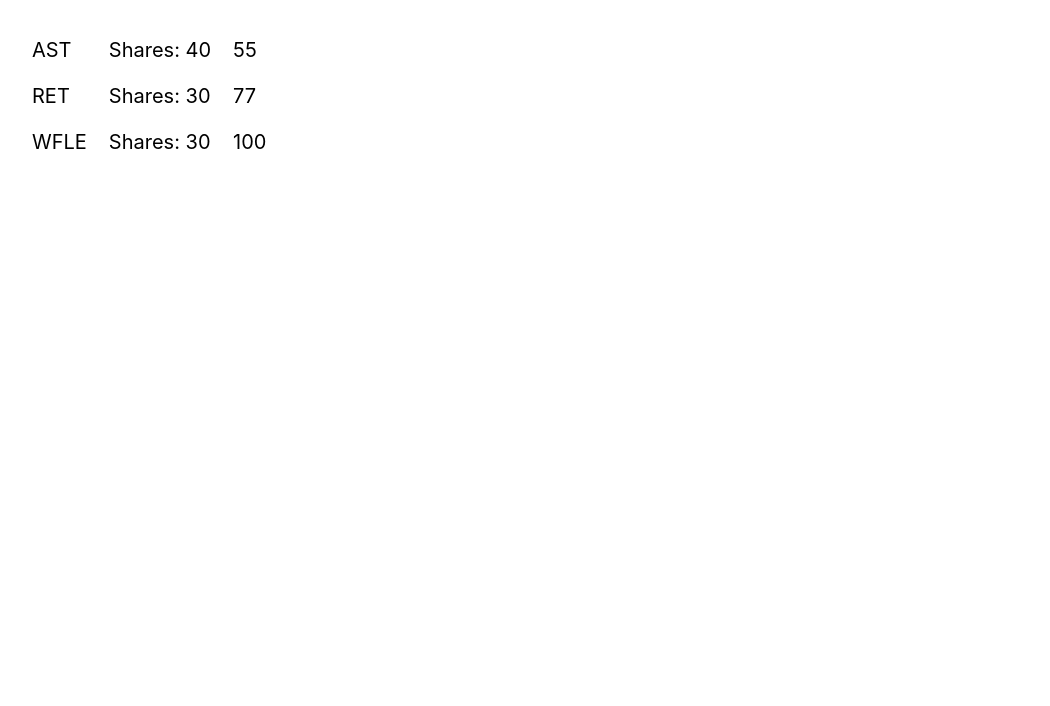
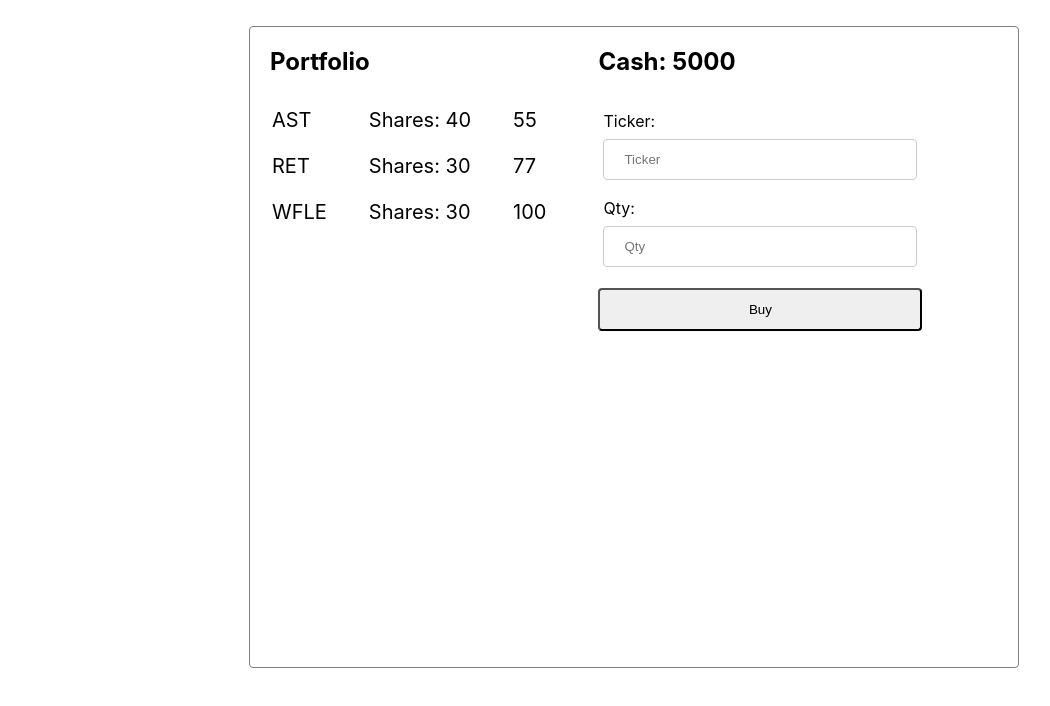
Before and after one commit to asaki444/stock-front-end, a React (Create React App) app in the folder front_end_react_app/: page / in a window 1280 px wide. Shown: the top 706 px of the page, without its empty margins (6-1056 px from the left). Built offline with nearby package versions, Linux system fonts and the light colour scheme.

Commit message:
added portfolio page, and components

```diff
--- a/front_end_react_app/src/App.js
+++ b/front_end_react_app/src/App.js
@@ -2,12 +2,14 @@ import React from 'react';
 import './App.css';
 import FormOnFirstPage from './components/FormOnFirstPage/FormOnFirstPage';
 import StockListTemplate from './components/StocksTemplate/StocksTemplate';
+import Portfolio from './components/Portfolio/Portfolio'
 
 function App() {
   return (
     <div className="App">
       {/* <FormOnFirstPage /> */}
-      <StockListTemplate />
+      {/* <StockListTemplate /> */}
+      <Portfolio />
     </div>
   );
 }
--- a/front_end_react_app/src/components/SignInForms/Registration.css
+++ b/front_end_react_app/src/components/Forms/FormStyles.css
@@ -7,7 +7,7 @@
     padding: 30px;
 }
 
-#password_confirmation, #password, #email, #name {
+#password_confirmation, #password, #email, input[type="text"], input[type="number"] {
     width: 100%;
     padding: 12px 20px;
     margin: 8px 0;
--- a/front_end_react_app/src/components/SignInForms/LogIn.js
+++ b/front_end_react_app/src/components/Forms/LogIn.js
@@ -1,5 +1,5 @@
 import React from 'react';
-import "./Registration.css";
+import "./FormStyles.css";
 
 function Login (props) {
 
--- /dev/null
+++ b/front_end_react_app/src/components/Forms/PurchaseForm.js
@@ -0,0 +1,28 @@
+import React from 'react';
+import './FormStyles.css';
+
+
+function PurchaseForm(props){
+
+    const balance = 5000;
+
+        return (
+            <div className="purchase-form-div">
+             <h2>Cash: {balance}</h2>
+             <form className="log-in-form">
+             <label for="ticker"> Ticker:
+              <input type="text" id="ticker" placeholder="Ticker"/>
+              </label>
+              <label for="number"> Qty:
+               <input type="number" id="number" placeholder="Qty"/>
+               </label>
+               <button id="register-button"> Buy</button>
+               </form>
+             </div>
+
+
+     )
+
+}
+
+export default PurchaseForm;
--- a/front_end_react_app/src/components/SignInForms/Registration.js
+++ b/front_end_react_app/src/components/Forms/Registration.js
@@ -1,5 +1,5 @@
 import React from 'react';
-import "./Registration.css";
+import "./FormStyles.css";
 
 function Registration() {
 
--- /dev/null
+++ b/front_end_react_app/src/components/Portfolio/Portfolio.css
@@ -0,0 +1,27 @@
+.portfolio-div{
+  display:flex;
+  width: 60vw;
+  height: 80vh;
+  margin: 0 auto;
+  border: 1px solid grey;
+  border-radius: 4px;
+}
+
+
+
+.purchase-form-div h2{
+    padding-left: 30px;
+    margin-bottom: 0px;
+}
+
+.purchase-form-div{
+    width: 30vw;
+}
+
+.portfolio-div .stock-list td{
+   padding: 10px 20px;
+}
+
+.portfolio-div .stock-list h2{
+    padding-left: 20px;
+}
--- /dev/null
+++ b/front_end_react_app/src/components/Portfolio/Portfolio.js
@@ -0,0 +1,17 @@
+import React from 'react';
+import StocksTemplate from '../StocksTemplate/StocksTemplate';
+import PurchaseForm from '../Forms/PurchaseForm';
+import './Portfolio.css'
+
+
+function Portfolio (){
+
+  return (
+      <div className="portfolio-div">
+         <StocksTemplate heading={"Portfolio"}/>
+         <PurchaseForm />
+      </div>
+  )
+}
+
+export default Portfolio;
--- a/front_end_react_app/src/components/StocksTemplate/StocksTemplate.css
+++ b/front_end_react_app/src/components/StocksTemplate/StocksTemplate.css
@@ -3,3 +3,7 @@
     padding: 10px;
     font-size: 20px;
 }
+
+.stock-list-heading{
+    padding-left: 10px;
+}
--- a/front_end_react_app/src/components/StocksTemplate/StocksTemplate.js
+++ b/front_end_react_app/src/components/StocksTemplate/StocksTemplate.js
@@ -2,7 +2,7 @@ import React from 'react';
 import "./StocksTemplate.css"
 
 
-function StockListTemplate() {
+function StockListTemplate(props) {
 
     const dummyData = [
         {name: "AST",
@@ -16,8 +16,10 @@ function StockListTemplate() {
         cost: 100}
     ]
 
+
     return(
         <div className="stock-list">
+           <h2 className="stock-list-heading">{props.heading}</h2>
            <table className="stock-list-table">
             {dummyData.map(stock => <tr><td>{stock.name}</td><td>Shares: {stock.shares}</td><td>{stock.cost}</td></tr>)}
            </table>
```
